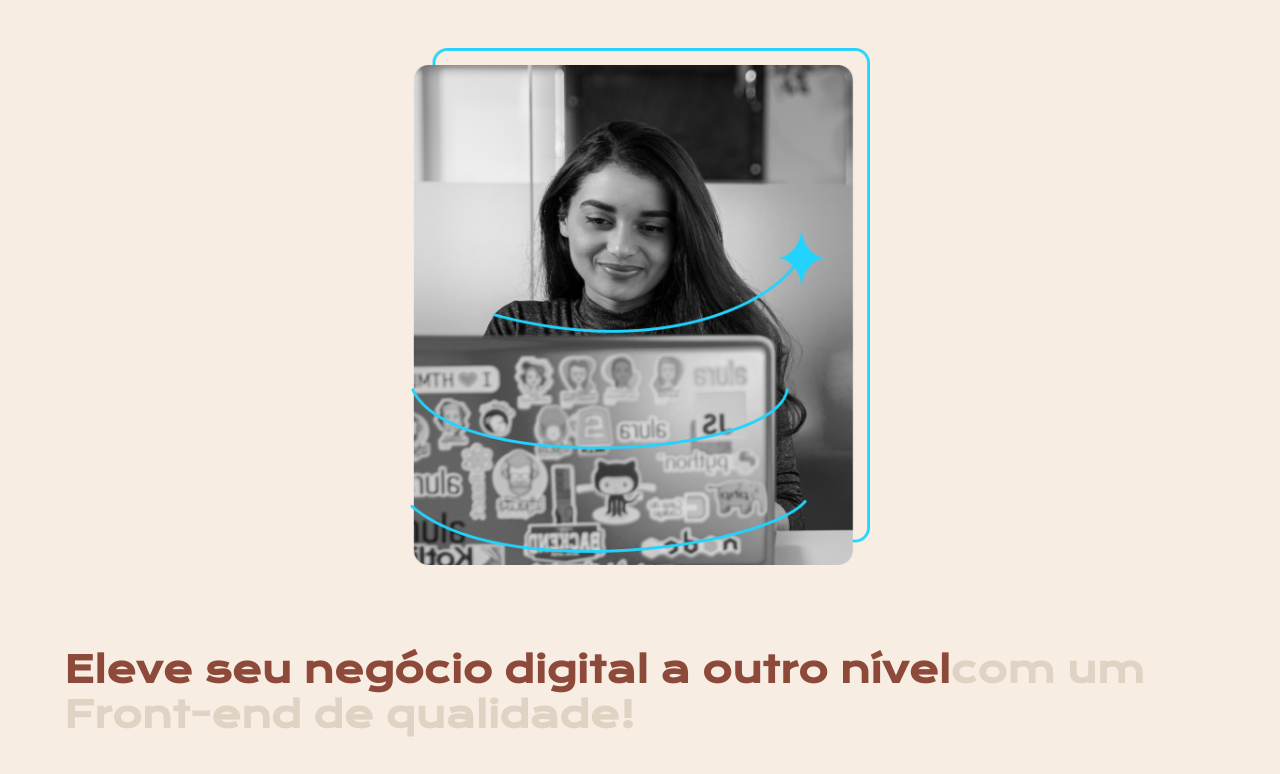
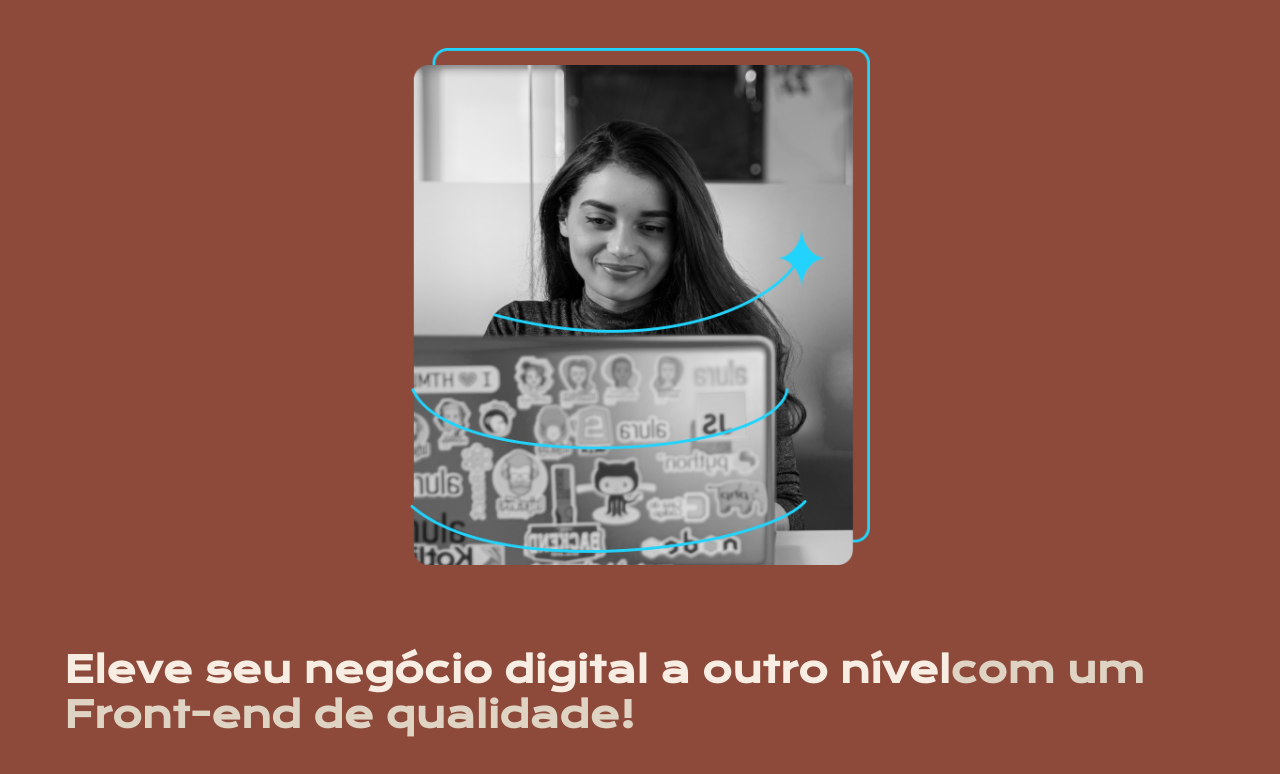
Before and after one commit to brabozin1010/sitemadeonalura, a plain HTML site: page index.html in a window 1280 px wide. Shown: the part 109-883 px from the top of the page. Drawn offline with nearby package versions, Linux system fonts and the light colour scheme.

Commit message:
update colors

```diff
--- a/styles/style.css
+++ b/styles/style.css
@@ -1,8 +1,8 @@
 @import url('https://fonts.googleapis.com/css2?family=Krona+One&family=Montserrat:wght@400;600&display=swap');
 
 :root {
-    --cor-primaria: #F8EDE3;
-    --cor-secundaria: #8D493A;
+    --cor-primaria: #8D493A;
+    --cor-secundaria: #F8EDE3;
     --cor-terciaria: #DFD3C3;
     --cor-hover: #D0B8A8;
 
```
